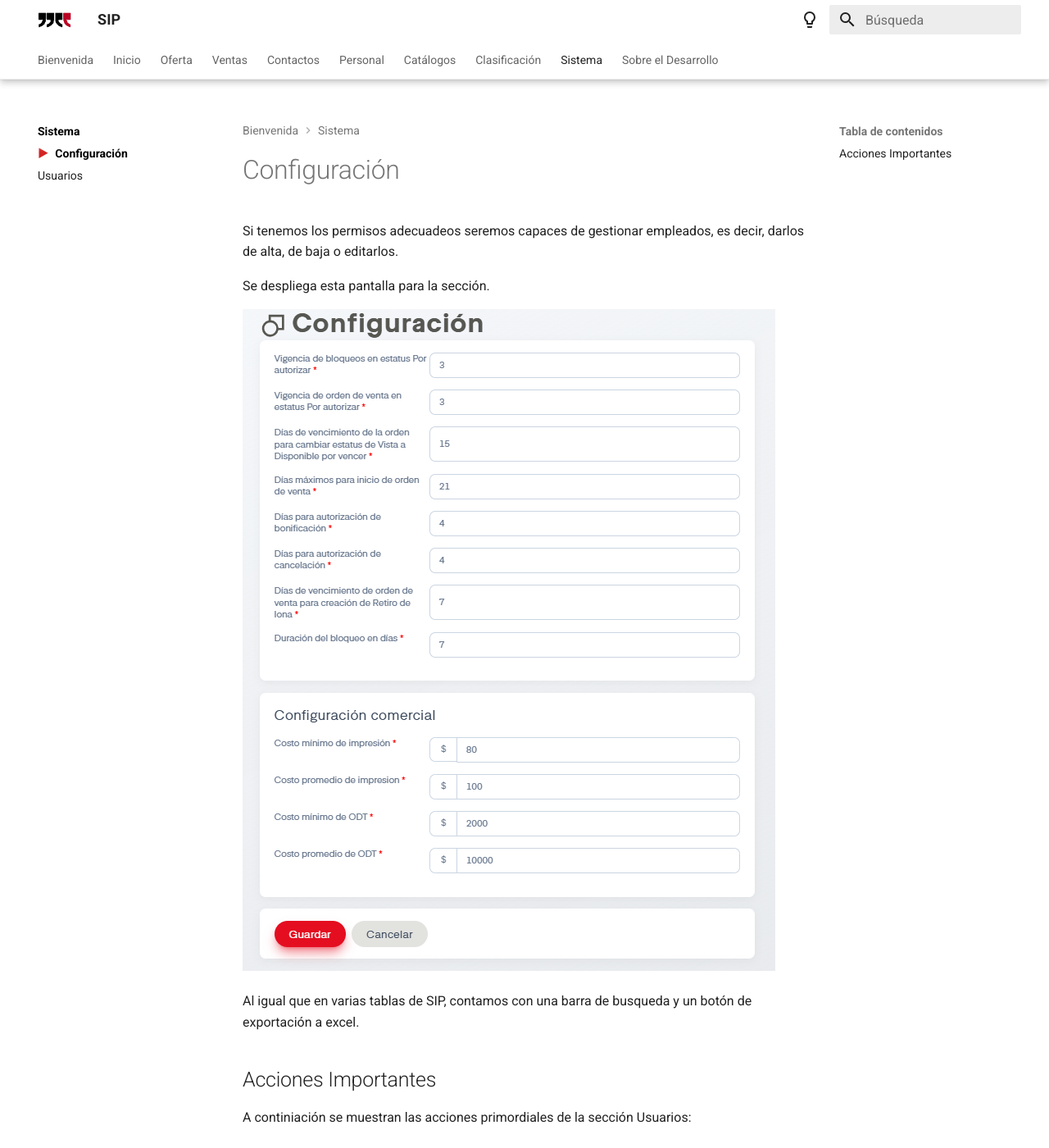
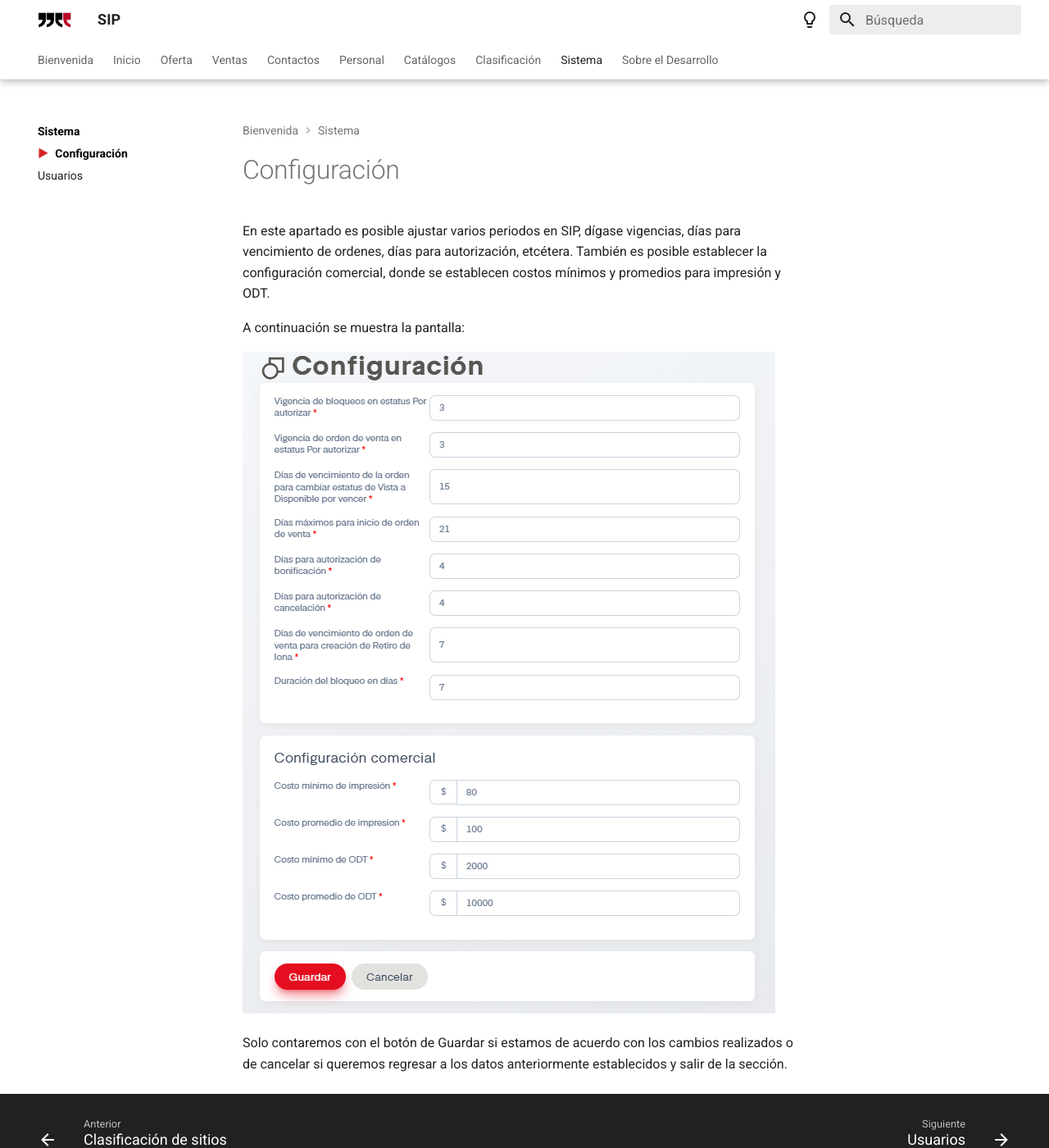
Before and after one commit to SmolBam-git/mkdocs-material-sipdoc, an MkDocs documentation site: the page built from docs/sistema/config.md, in a window 1280 px wide and 1400 px high. Shown: the whole window at 82% size. Built offline with MkDocs 1.6.1 and Material for MkDocs 9.7.7, drawn with Linux system fonts in a browser that asks for light colours.

Commit message:
finished config.md

```diff
--- a/docs/sistema/config.md
+++ b/docs/sistema/config.md
@@ -1,13 +1,9 @@
 # Configuración
 
-Si tenemos los permisos adecuadeos seremos capaces de gestionar empleados, es decir, darlos de alta, de baja o editarlos.
+En este apartado es posible ajustar varios periodos en SIP, dígase vigencias, días para vencimiento de ordenes, días para autorización, etcétera. También es posible establecer la configuración comercial, donde se establecen costos mínimos y promedios para impresión y ODT.
 
-Se despliega esta pantalla para la sección.
+A continuación se muestra la pantalla:
 
 ![config](../assets/config.png)
 
-Al igual que en varias tablas de SIP, contamos con una barra de busqueda y un botón de exportación a excel.
-
-## Acciones Importantes
-
-A continiación se muestran las acciones primordiales de la sección Usuarios:
+Solo contaremos con el botón de Guardar si estamos de acuerdo con los cambios realizados o de cancelar si queremos regresar a los datos anteriormente establecidos y salir de la sección.
```
Also changed, not shown: docs/sistema/users.md (+1 -1 lines).
